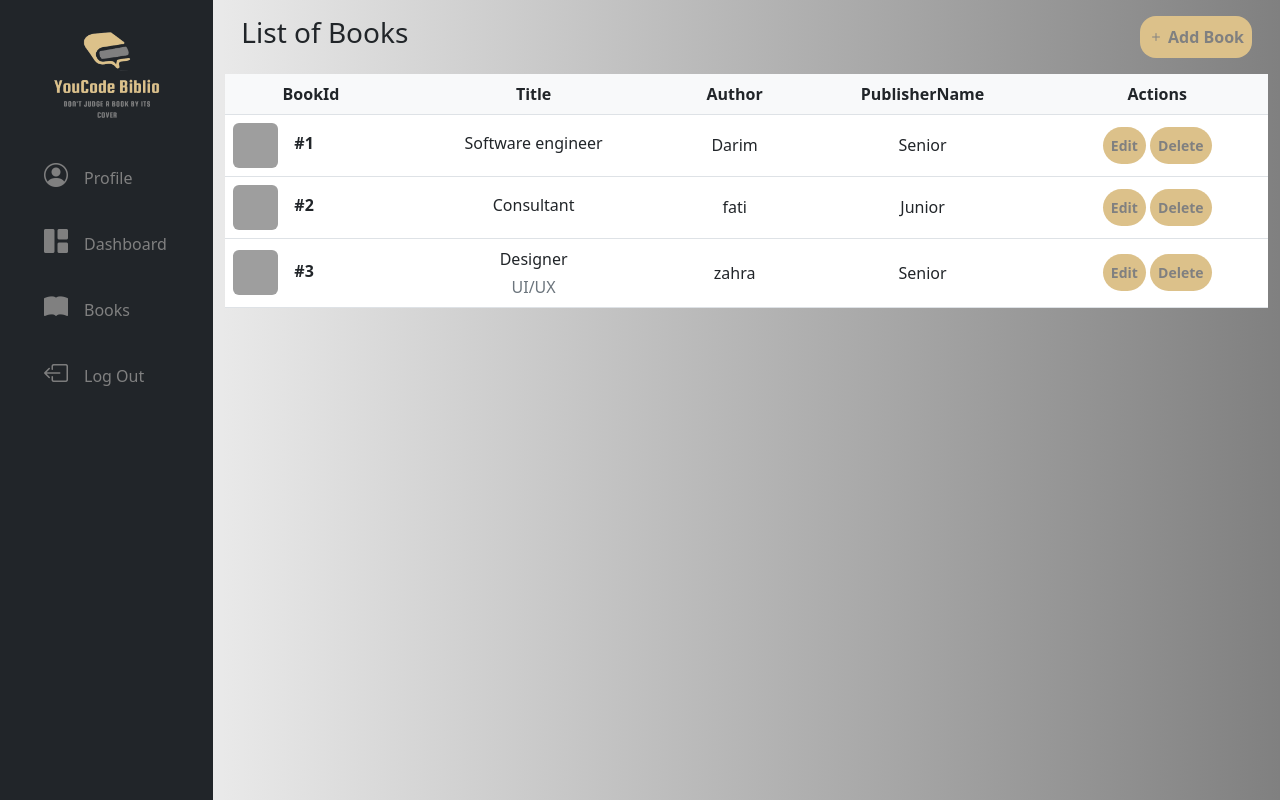
After one commit to Fatimezzahra-DARIM/Library-Management-System, a PHP site: page /books.php in a window 1280 px wide. The commit adds this page. Run offline with PHP 8.4, Linux system fonts and the light colour scheme; grey boxes are pictures that could not be loaded.

Commit message:
Creation off function addBook()

```diff
--- /dev/null
+++ b/books.php
@@ -0,0 +1,226 @@
+<?php
+    include 'script.php';
+?>
+
+<!DOCTYPE html>
+<html lang="en">
+
+<head>
+    <meta charset="UTF-8">
+    <meta http-equiv="X-UA-Compatible" content="IE=edge">
+    <meta name="viewport" content="width=device-width, initial-scale=1.0">
+    <!-- CSS only -->
+    <link href="https://cdn.jsdelivr.net/npm/bootstrap@5.2.2/dist/css/bootstrap.min.css" rel="stylesheet" integrity="sha384-Zenh87qX5JnK2Jl0vWa8Ck2rdkQ2Bzep5IDxbcnCeuOxjzrPF/et3URy9Bv1WTRi" crossorigin="anonymous">
+    <link href='https://fonts.googleapis.com/css?family=Inter' rel='stylesheet'>
+    <link rel="stylesheet" href="https://cdnjs.cloudflare.com/ajax/libs/font-awesome/4.7.0/css/font-awesome.min.css">
+    <link rel="stylesheet" href="https://cdn.jsdelivr.net/npm/bootstrap-icons@1.10.2/font/bootstrap-icons.css">
+    <link href="style.css" rel="stylesheet" />
+
+    <title>YouCode Biblio</title>
+</head>
+
+<body class="row p-0 m-0">
+    <!-- <header>
+        <div class="navbar col-2 d-flex flex-column justify-content-left">
+            <img id="navbarLogo" src="./Images/YouCode_Biblio-logo.png" alt="Logo de la page" height="200" width="200" >
+        </div>
+
+     </header> -->
+
+    <section class="logonav  bg-dark col-2" id="menu">
+        <div class=" w-100 d-flex justify-content-center">
+            <img class="w-75" id="navbarLogo" src="./Images/YouCode_Biblio-logo.png" alt="Logo de la page">
+
+        </div>
+        <ul class="items">
+            <li><i class="bi  me-3 fs-4 bi-person-circle"></i><a href="profile.html" id="profile" class="profile">Profile</a></li>
+            <li><i class="bi me-3 fs-4 bi-grid-1x2-fill"></i><a href="dashboard.html" id="dashboard" class="profile">Dashboard</a></li>
+            <li><i class="bi me-3 fs-4 bi-book-fill"></i><a href="books.html" id="books" class="books">Books</a></li>
+            <li><i class="bi me-3 fs-4 bi-box-arrow-left"></i><a href="index.html" id="homepage" class="homepage">Log
+                    Out</a></li>
+        </ul>
+
+
+    </section>
+
+    <section class="col-10">
+        <div class="d-flex justify-content-between p-3">
+            <h3>List of Books</h3>
+            <button type="button" class="btn p-2 rounded-4" data-bs-toggle="modal" data-bs-target="#exampleModal "><i class="bi bi-plus"></i> Add Book</button>
+        </div>
+        <div>
+
+            <?php
+            if (isset($_SESSION['bookAdded'])) {
+            ?>
+                <div class="alert alert-success" role="alert">
+                    <?php
+                    echo $_SESSION['bookAdded'];
+                    unset($_SESSION['bookAdded']);
+                    ?>
+                </div>
+            <?php
+            }
+            ?>
+
+            <table class=" table align-middle mb-0 bg-white text-center ">
+                <thead class="bg-light">
+                    <tr>
+                        <th>BookId</th>
+                        <th>Title</th>
+                        <th>Author</th>
+                        <th>PublisherName</th>
+                        <!-- <th>Categories</th> -->
+                        <th>Actions</th>
+                    </tr>
+                </thead>
+                <tbody>
+                    <tr>
+                        <td>
+                            <div class="d-flex align-items-center">
+                                <img src="https://mdbootstrap.com/img/new/avatars/8.jpg" alt="" style="width: 45px; height: 45px" class="rounded" />
+                                <div class="ms-3">
+                                    <p class="fw-bold mb-1">#1</p>
+
+                                </div>
+                            </div>
+                        </td>
+                        <td>
+                            <p class="fw-normal mb-1">Software engineer</p>
+
+                        </td>
+                        <td>
+                            Darim
+                        </td>
+
+                        <td>Senior</td>
+                        <!-- <td>Self dev</td> -->
+                        <td>
+                            <button type="button" class="btn p-2 btn-sm btn-rounded" data-mdb-ripple-color="dark">
+                                Edit
+                            </button>
+                            <button type="button" class="btn p-2 btn-sm btn-rounded">
+                                Delete
+                            </button>
+                        </td>
+                    </tr>
+                    <tr>
+                        <td>
+                            <div class="d-flex align-items-center">
+                                <img src="https://mdbootstrap.com/img/new/avatars/6.jpg" class="rounded" alt="" style="width: 45px; height: 45px" />
+                                <div class="ms-3">
+                                    <p class="fw-bold mb-1">#2</p>
+
+                                </div>
+                            </div>
+                        </td>
+                        <td>
+                            <p class="fw-normal mb-1">Consultant</p>
+
+                        </td>
+                        <td>
+                            fati
+                        </td>
+                        <td>Junior</td>
+                        <!-- <td>Self dev</td> -->
+                        <td>
+                            <button type="button" class="btn p-2 btn-sm btn-rounded" data-mdb-ripple-color="dark">
+                                Edit
+                            </button>
+                            <button type="button" class="btn p-2 btn-sm btn-rounded">
+                                Delete
+                            </button>
+                        </td>
+                    </tr>
+                    <tr>
+                        <td>
+                            <div class="d-flex align-items-center">
+                                <img src="https://mdbootstrap.com/img/new/avatars/7.jpg" class="rounded" alt="" style="width: 45px; height: 45px" />
+                                <div class="ms-3">
+                                    <p class="fw-bold mb-1">#3</p>
+
+                                </div>
+                            </div>
+                        </td>
+                        <td>
+                            <p class="fw-normal mb-1">Designer</p>
+                            <p class="text-muted mb-0">UI/UX</p>
+                        </td>
+                        <td>
+                            zahra
+                        </td>
+                        <td>Senior</td>
+                        <!-- <td>Self dev</td> -->
+                        <td>
+                            <button type="button" class="btn p-2 btn-sm btn-rounded" data-mdb-ripple-color="dark">
+                                Edit
+                            </button>
+                            <button type="button" class="btn p-2 btn-sm btn-rounded">
+                                Delete
+                            </button>
+                        </td>
+                    </tr>
+                </tbody>
+            </table>
+        </div>
+    </section>
+    <!-- Modal -->
+    <div id="addBook">
+        <div class="modal fade" id="exampleModal" onclick="" tabindex="-1" aria-labelledby="exampleModalLabel" aria-hidden="true">
+            <div class="modal-dialog">
+                <div class="modal-content">
+                    <div class="modal-header">
+                        <h1 class="modal-title fs-5" id="exampleModalLabel">Add Book</h1>
+                        <button type="button" class="btn-close" data-bs-dismiss="modal" aria-label="Close"></button>
+                    </div>
+                    <div class="modal-body">
+                        <form id="book" name="book" enctype="multipart/form-data" action="script.php" method="POST">
+                            <div class="mb-3">
+                                <label for="title" class="form-label">Title</label>
+                                <input type="title" class="form-control" name="title" id="title-addBook">
+                            </div>
+                            <div class="mb-3">
+                                <label for="title" class="form-label">Author</label>
+                                <input type="title" class="form-control" name="Author">
+                            </div>
+                            <div class="mb-3">
+                                <label for="title" class="form-label">PublisherName</label>
+                                <input type="title" class="form-control" name="PublisherName">
+                            </div>
+
+                            <!-- select2 -->
+                            <div class="form-control mb-3">
+                                <label for="title" class="form-label">IMG</label>
+                                <label for="file-upload" class="custom-file-upload ">
+
+                                </label>
+                                <input id="file-upload" name="img" type="file">
+                            </div>
+
+                            <!--  -->
+
+
+                            <!-- <div class="form-group">
+                                <label for="date" class="form-label ">Discription</label>
+                                <label for="exampleFormControlTextarea1"></label>
+                                <textarea class="form-control" id="exampleFormControlTextarea1" rows="3"
+                                    name="description"></textarea>
+                            </div> -->
+                            <div class="modal-footer">
+
+                                <button type="button" class="btn btn-secondary" data-bs-dismiss="modal" id="reset">Close</button>
+                                <button type="submit" class="btn btn-primary" id="send" name="savebook">Save</button>
+                            </div>
+                        </form>
+                    </div>
+
+
+                </div>
+            </div>
+        </div>
+
+    </div>
+
+    <!-- JavaScript Bundle with Popper -->
+    <script src="https://cdn.jsdelivr.net/npm/bootstrap@5.2.2/dist/js/bootstrap.bundle.min.js" integrity="sha384-OERcA2EqjJCMA+/3y+gxIOqMEjwtxJY7qPCqsdltbNJuaOe923+mo//f6V8Qbsw3" crossorigin="anonymous"></script>
+</body>
--- /dev/null
+++ b/edit.php
@@ -0,0 +1,5 @@
+<?php
+include 'connex.php';
+
+
+?>
--- a/script.php
+++ b/script.php
@@ -1,5 +1,9 @@
 <?php
 require 'connex.php';
+session_start();
+
+if(isset($_POST['savebook'])) addBook();
+
 if(isset($_POST['submit'])){
     $name= mysqli_real_escape_string($conn,$_POST['fName']);
     $phoneNumber = mysqli_real_escape_string($conn, $_POST['phoneNumber']);
@@ -8,7 +12,7 @@ if(isset($_POST['submit'])){
     $checkpassword= $_POST['checkPassword'];
     $select="SELECT * FROM admin WHERE Email='$email'";
     $result=mysqli_query($conn,$select);
-}
+
 if (mysqli_num_rows($result) > 0) {
     $error[] = 'user already exist !! ';
 } else {
@@ -22,6 +26,24 @@ if (mysqli_num_rows($result) > 0) {
             echo 'hiiii';
         }
     };
-};
+};}
 
-?>
+function addBook(){
+    global $conn;
+
+    $title = $_POST['title'];
+    $author = $_POST['Author'];
+    $publisherName = $_POST['PublisherName'];
+    $image = 'null';
+
+    print_r($_POST);
+
+    $req = mysqli_query($conn, "INSERT INTO books VALUES (NULL,'$title','$author','$publisherName','$image')");
+
+    if ($req) {
+        $_SESSION['bookAdded'] = 'your book has been added successfully';
+        header('location: books.php');
+    } else {
+        echo "<h1>4aa 9lbii 3la chi 7el a7nintii hzk lma </h1>";
+    }
+}
```
Also changed, not shown: books.html (deleted, +0 -217 lines).
